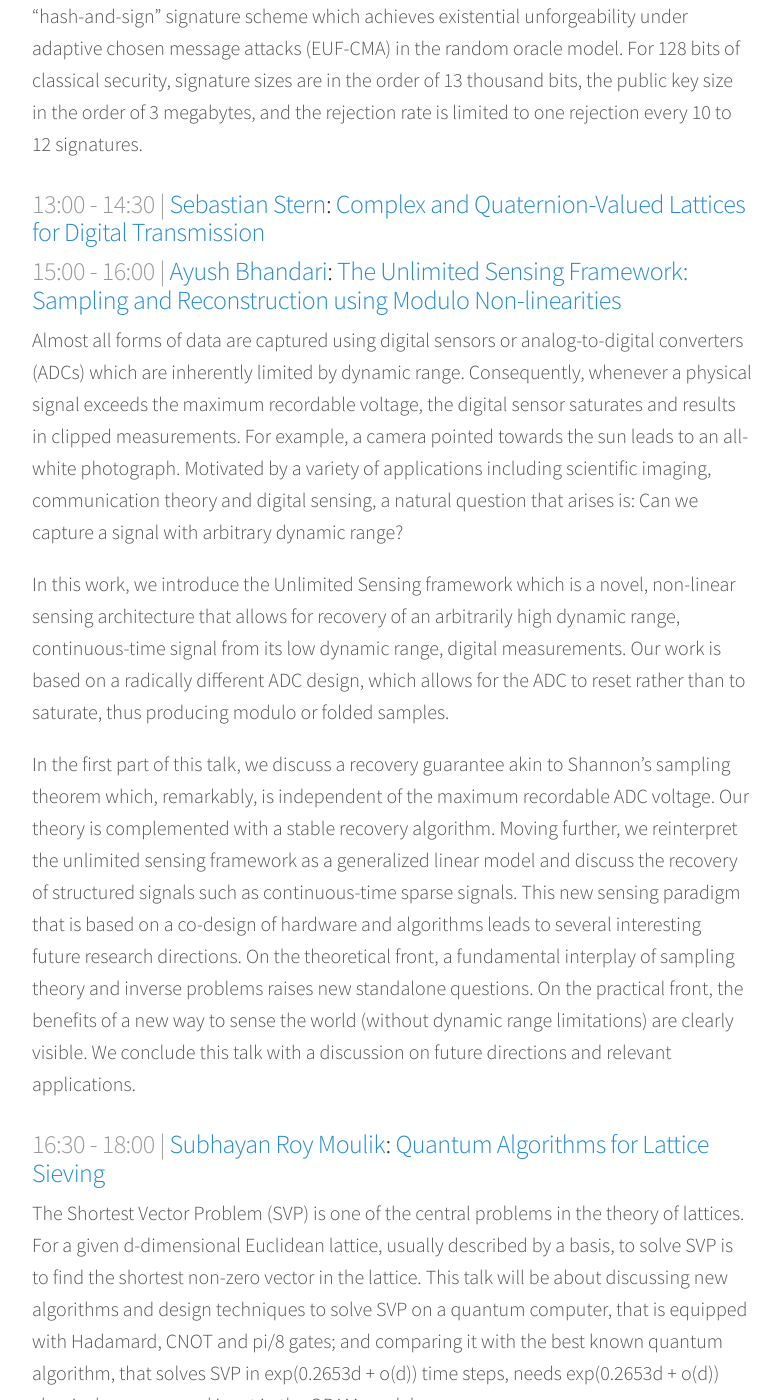
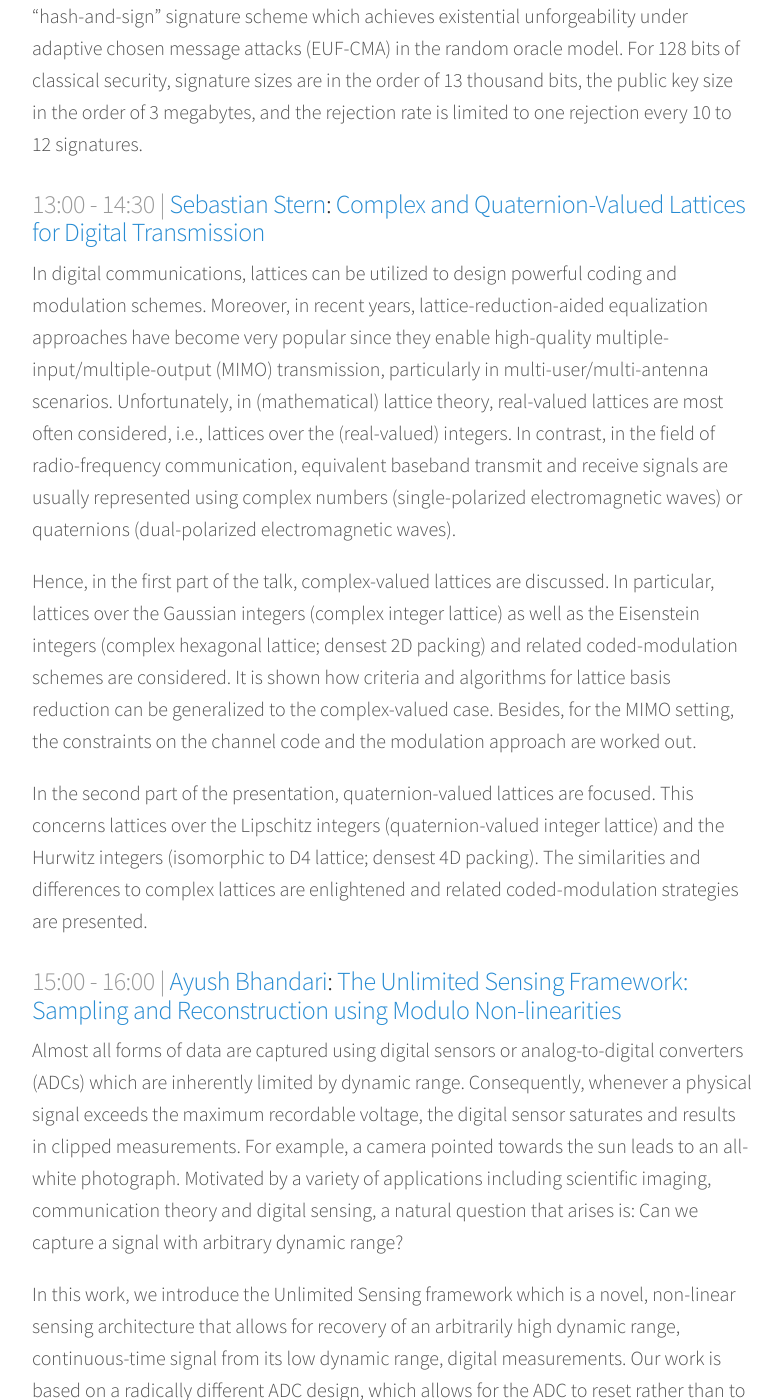
Before and after one commit to malb/discrete-subgroup, a Jekyll site: the page built from _posts/2019-09-18-lattice-meeting.md, in a window 1280 px wide and 1400 px high, scrolled down 951 px. Shown: the whole window, without its empty margins (248-1030 px from the left). Built offline with Jekyll 4.4.1, drawn with Linux system fonts in a browser that asks for light colours; nearby versions of some CDN libraries.

Commit message:
Sebastian's abstract

```diff
--- a/_posts/2019-09-18-lattice-meeting.md
+++ b/_posts/2019-09-18-lattice-meeting.md
@@ -14,6 +14,27 @@ This meeting — on Wednesday *18 September 2019* — is aimed at connecting the
 We present here a new family of trapdoor one-way functions that are Preimage Sampleable on Average (PSA) based on codes: the Wave-PSA family. Our trapdoor function is one-way under two computational assumptions: the hardness of generic decoding for high weights and the indistinguishability of generalized (U, U + V)-codes. Our proof follows the GPV strategy [GPV08]. By including rejection sampling, we ensure the proper distribution for the trapdoor inverse output. The domain sampling property of our family is ensured by using and proving a variant of the left-over hash lemma. We instantiate the new Wave-PSA family with ternary generalized (U, U + V)-codes to design a “hash-and-sign” signature scheme which achieves existential unforgeability under adaptive chosen message attacks (EUF-CMA) in the random oracle model. For 128 bits of classical security, signature sizes are in the order of 13 thousand bits, the public key size in the order of 3 megabytes, and the rejection rate is limited to one rejection every 10 to 12 signatures.
 
 ### <span> 13:00 - 14:30 | [Sebastian Stern](https://www.uni-ulm.de/nt/staff/senior-researchers/stern/)</span>: [Complex and Quaternion-Valued Lattices for Digital Transmission]() ###
+
+In digital communications, lattices can be utilized to design powerful coding and modulation
+schemes. Moreover, in recent years, lattice-reduction-aided equalization approaches have become very
+popular since they enable high-quality multiple-input/multiple-output (MIMO) transmission,
+particularly in multi-user/multi-antenna scenarios. Unfortunately, in (mathematical) lattice theory,
+real-valued lattices are most often considered, i.e., lattices over the (real-valued) integers. In
+contrast, in the field of radio-frequency communication, equivalent baseband transmit and receive
+signals are usually represented using complex numbers (single-polarized electromagnetic waves) or
+quaternions (dual-polarized electromagnetic waves).
+
+Hence, in the first part of the talk, complex-valued lattices are discussed. In particular, lattices
+over the Gaussian integers (complex integer lattice) as well as the Eisenstein integers (complex
+hexagonal lattice; densest 2D packing) and related coded-modulation schemes are considered. It is
+shown how criteria and algorithms for lattice basis reduction can be generalized to the
+complex-valued case. Besides, for the MIMO setting, the constraints on the channel code and the
+modulation approach are worked out.
+
+In the second part of the presentation, quaternion-valued lattices are focused. This concerns
+lattices over the Lipschitz integers (quaternion-valued integer lattice) and the Hurwitz integers
+(isomorphic to D4 lattice; densest 4D packing). The similarities and differences to complex lattices
+are enlightened and related coded-modulation strategies are presented.
 
 ### <span> 15:00 - 16:00 | [Ayush Bhandari](https://www.imperial.ac.uk/people/a.bhandari)</span>: [The Unlimited Sensing Framework: Sampling and Reconstruction using Modulo Non-linearities]() ###
 
```
